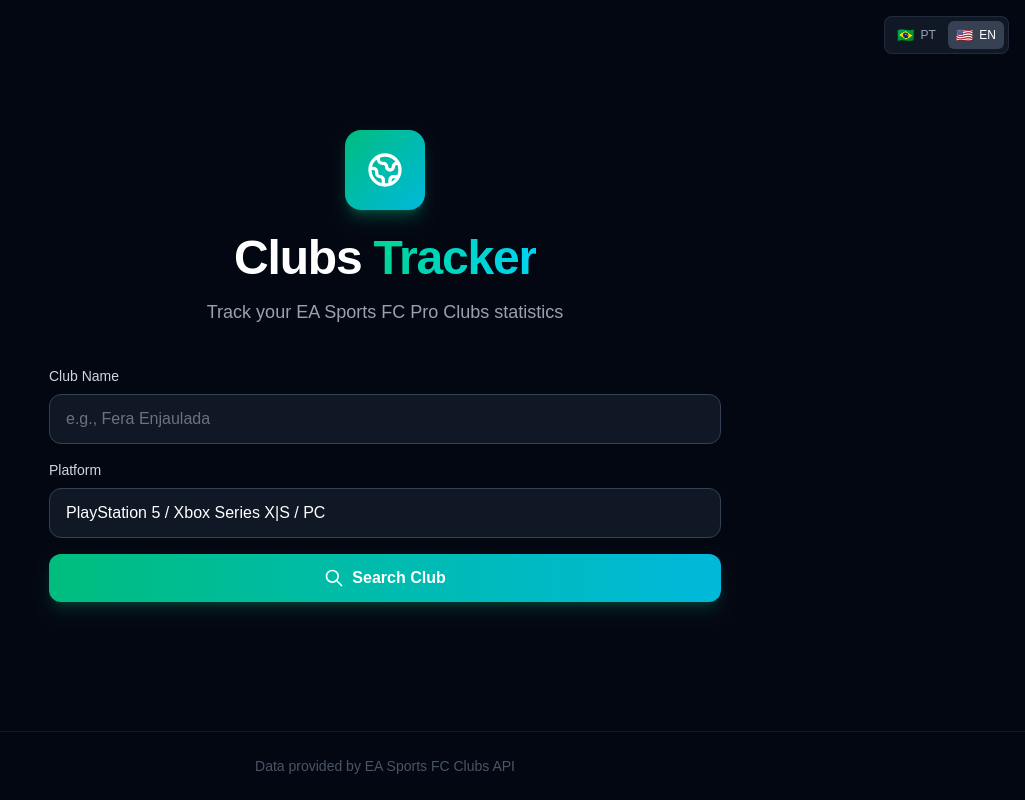
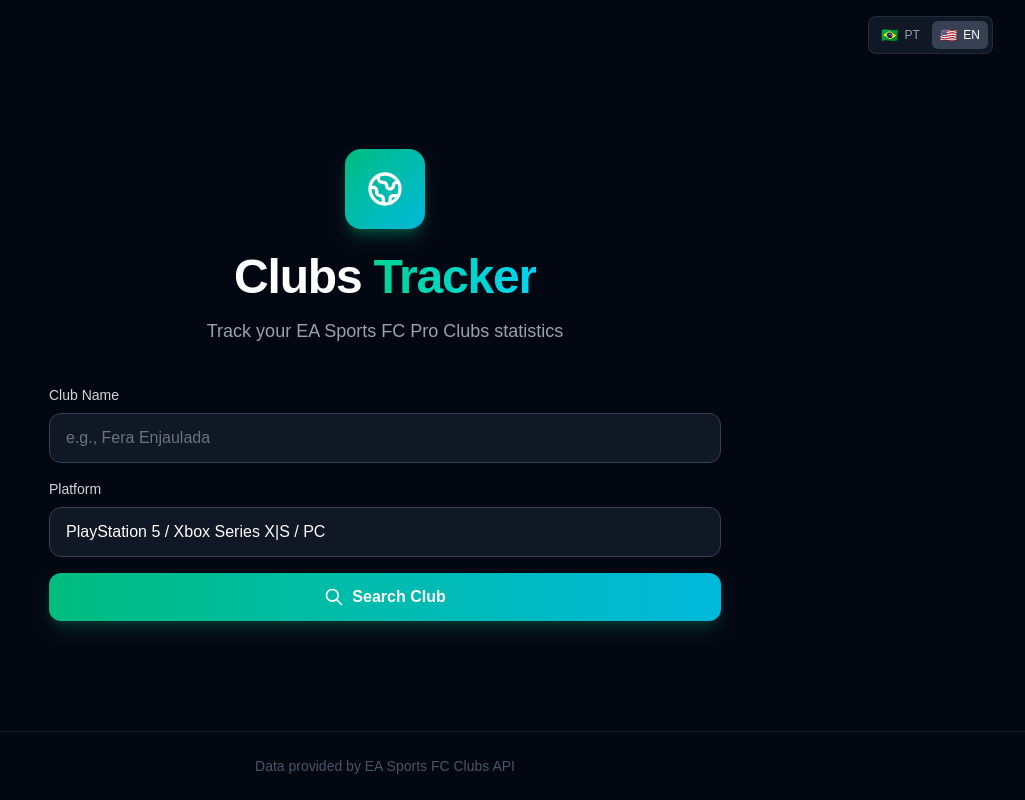
Before and after one commit to thealfredohenrique/clubs-tracker, a Next.js app: page / in a window 1280 px wide. Shown: the whole page, without its empty margins (255-1280 px from the left). Built offline with nearby package versions, Linux system fonts and the light colour scheme.

Commit message:
feat: add LanguageToggle component to navigation for improved internationalization support

```diff
--- a/src/app/club/[clubId]/page.tsx
+++ b/src/app/club/[clubId]/page.tsx
@@ -11,7 +11,8 @@ import {
   getClubOverallStats,
   getPlayoffAchievements,
 } from '@/lib/api-client';
-import { ClubHeader, ClubRoster, MatchHistory } from '@/components';
+import { ClubHeader, ClubRoster, MatchHistory, LanguageToggle } from '@/components';
+import { useTranslation } from '@/lib/i18n';
 import type {
   Platform,
   ClubSearchResult,
@@ -212,11 +213,13 @@ export default function ClubPage() {
     fetchData();
   }, [clubId, platform, name]);
 
+  const { t } = useTranslation();
+
   return (
     <main className="min-h-screen bg-gray-950 p-4 md:p-8">
       <div className="max-w-4xl mx-auto">
         {/* Navigation */}
-        <nav className="mb-6">
+        <nav className="flex items-center justify-between mb-6">
           <Link
             href="/"
             className="inline-flex items-center gap-2 text-gray-400 hover:text-white transition-colors"
@@ -234,8 +237,9 @@ export default function ClubPage() {
                 d="M10 19l-7-7m0 0l7-7m-7 7h18"
               />
             </svg>
-            <span>Voltar para busca</span>
+            <span>{t.nav.backToSearch}</span>
           </Link>
+          <LanguageToggle />
         </nav>
 
         {/* Loading State */}
--- a/src/app/compare/page.tsx
+++ b/src/app/compare/page.tsx
@@ -4,6 +4,7 @@ import { Suspense, useEffect, useState, useMemo } from 'react';
 import { useSearchParams } from 'next/navigation';
 import Link from 'next/link';
 import { getMembersStats } from '@/lib/api-client';
+import { LanguageToggle } from '@/components';
 import { useTranslation, type Translations } from '@/lib/i18n';
 import type { Platform, MemberStats, FavoritePosition } from '@/types/clubs-api';
 
@@ -519,7 +520,7 @@ function ComparePageContent() {
     <main className="min-h-screen bg-gray-950 p-4 md:p-8">
       <div className="max-w-3xl mx-auto">
         {/* Navigation */}
-        <nav className="mb-6">
+        <nav className="flex items-center justify-between mb-6">
           <Link
             href={clubId ? `/club/${clubId}` : '/'}
             className="inline-flex items-center gap-2 text-gray-400 hover:text-white transition-colors"
@@ -529,6 +530,7 @@ function ComparePageContent() {
             </svg>
             <span>{t.compare.backToClub}</span>
           </Link>
+          <LanguageToggle />
         </nav>
 
         {/* Header */}
--- a/src/components/ClubHeader.tsx
+++ b/src/components/ClubHeader.tsx
@@ -4,7 +4,6 @@ import Image from 'next/image';
 import type { ClubSearchResult, Match, ClubOverallStats, PlayoffAchievement } from '@/types/clubs-api';
 import { FavoriteButton } from './FavoriteButton';
 import { TrophyBadge } from './TrophyRoom';
-import { LanguageToggle } from './LanguageToggle';
 import { useTranslation } from '@/lib/i18n';
 import type { FavoriteClub } from '@/hooks';
 
@@ -167,11 +166,6 @@ export function ClubHeader({ club, recentMatches, overallStats, achievements }:
       <div className="absolute top-0 left-1/2 -translate-x-1/2 w-96 h-96 bg-emerald-500/20 rounded-full blur-3xl pointer-events-none" />
 
       <div className="relative z-10 p-6 md:p-8">
-        {/* Language Toggle - Top Right */}
-        <div className="absolute top-4 right-4 z-20">
-          <LanguageToggle />
-        </div>
-
         {/* Top Section: Logo + Club Name + Division */}
         <div className="flex flex-col md:flex-row items-center gap-6 mb-8">
           {/* Club Crest */}
--- a/src/components/HomeContent.tsx
+++ b/src/components/HomeContent.tsx
@@ -12,13 +12,13 @@ export function HomeContent() {
 
   return (
     <main className="min-h-screen bg-gray-950 flex flex-col">
-      {/* Language Toggle - Top Right */}
-      <div className="absolute top-4 right-4 z-20">
+      {/* Top Navigation Bar */}
+      <nav className="flex items-center justify-end p-4 md:px-8">
         <LanguageToggle />
-      </div>
+      </nav>
 
       {/* Hero Section */}
-      <div className="flex-1 flex flex-col items-center justify-center p-4 md:p-8">
+      <div className="flex-1 flex flex-col items-center justify-center p-4 pt-0 md:p-8 md:pt-0">
         <div className="w-full max-w-2xl mx-auto text-center mb-10">
           {/* Logo / Icon */}
           <div className="mb-6 inline-flex items-center justify-center w-20 h-20 rounded-2xl bg-gradient-to-br from-emerald-500 to-cyan-500 shadow-lg shadow-emerald-500/30">
```
